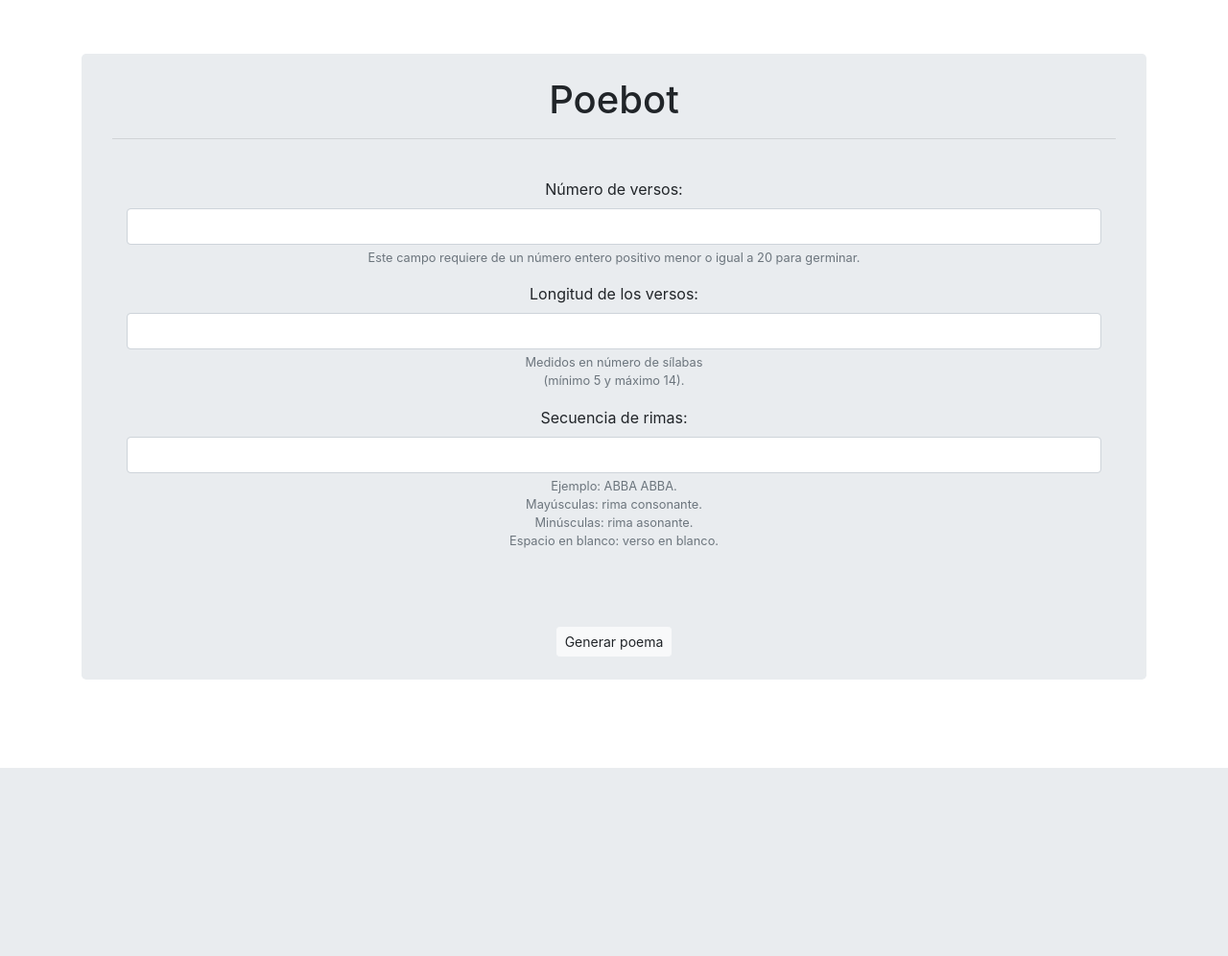
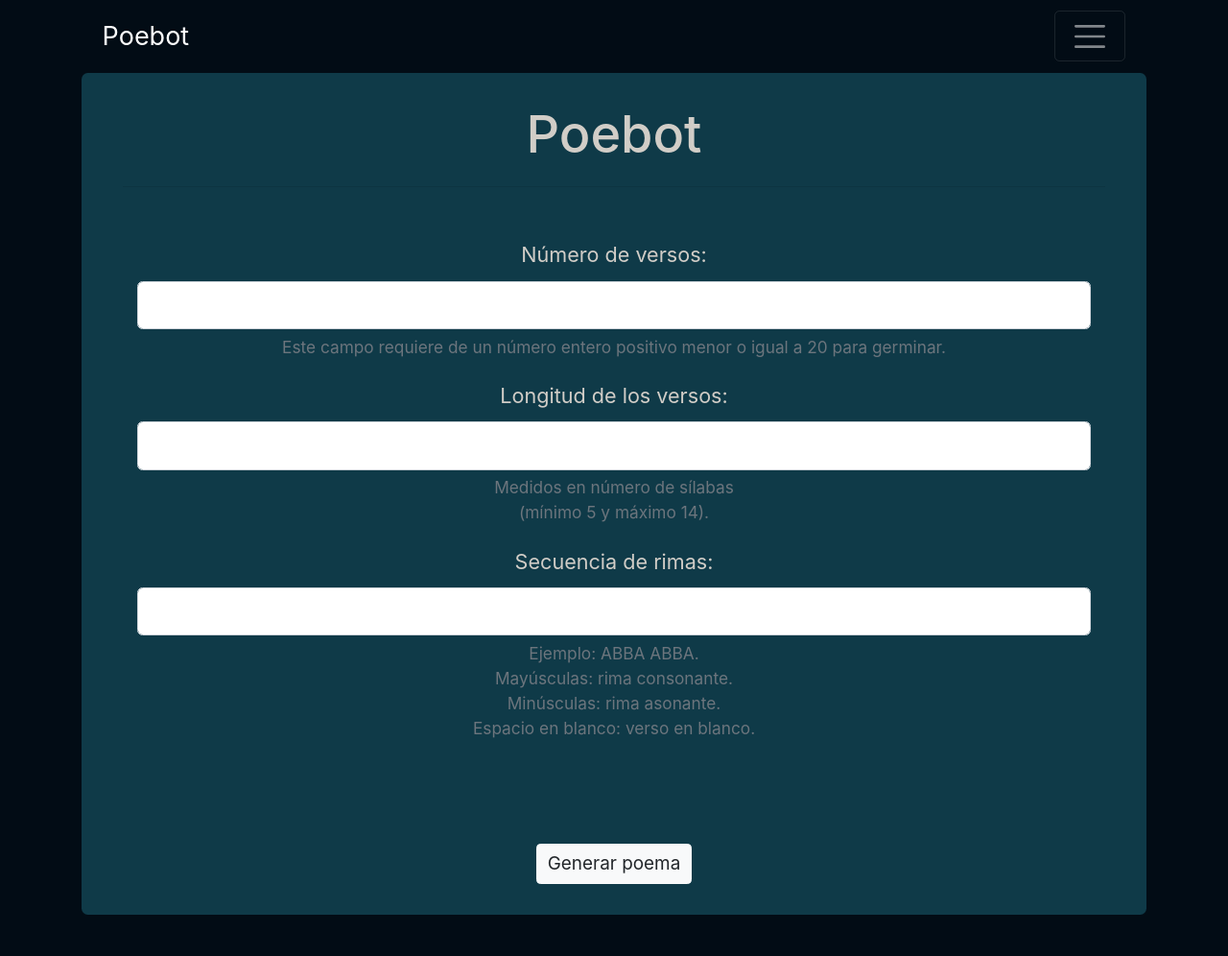
Before and after one commit to neburnodrog/Poebot, a Django app: page /crear/ in a window 1280 px wide. Shown: the whole page at 96% size. Before the commit the page ends 800 px from the top, so only its background shows below. Run offline with Django 3.2, Linux system fonts and the light colour scheme; some libraries are stand-ins or nearby versions.

Commit message:
pointed to the new versions of js and css

```diff
--- a/poems/templates/poems/create-poem.html
+++ b/poems/templates/poems/create-poem.html
@@ -68,5 +68,5 @@
 
 
 {% block scripts %}
-<script src="{% static 'poems/create-poem.js' %}" type="text/javascript"></script>
+<script src="{% static 'poems/create-poem-v2.js' %}" type="text/javascript"></script>
 {% endblock %}
--- a/poems/templates/poems/poem.html
+++ b/poems/templates/poems/poem.html
@@ -45,5 +45,5 @@
 {% endblock %}
 
 {% block scripts %}
-<script src="{% static 'poems/poem.js' %}" type="text/javascript"></script>
+<script src="{% static 'poems/poem-v2.js' %}" type="text/javascript"></script>
 {% endblock %}
--- a/poems/templates/poems/poems_base.html
+++ b/poems/templates/poems/poems_base.html
@@ -10,9 +10,9 @@
     <!-- Bootstrap CSS -->
     <link rel="stylesheet" href="https://cdn.jsdelivr.net/npm/bootstrap@4.5.3/dist/css/bootstrap.min.css" integrity="sha384-TX8t27EcRE3e/ihU7zmQxVncDAy5uIKz4rEkgIXeMed4M0jlfIDPvg6uqKI2xXr2" crossorigin="anonymous">    <link rel="stylesheet" href="https://cdnjs.cloudflare.com/ajax/libs/open-iconic/1.1.1/font/css/open-iconic-bootstrap.min.css" integrity="sha512-UyNhw5RNpQaCai2EdC+Js0QL4RlVmiq41DkmCJsRV3ZxipG2L0HhTqIf/H9Hp8ez2EnFlkBnjRGJU2stW3Lj+w==" crossorigin="anonymous" />
     <!-- Icon -->
-    <link rel="shortcut icon" type="image/png" href="{% static 'poems/favicon.ico' %}"/>
+    <link rel="shortcut icon" type="image/png" href="{% static 'poems/favicon-v2.png' %}"/>
     <!-- Stylesheet -->
-    <link rel="stylesheet" href="{% static 'poems/style.css' %}">
+    <link rel="stylesheet" href="{% static 'poems/style-v2.css' %}">
     <!-- Title -->
     <title>{% block title %}{% endblock %}</title>
   </head>
```
